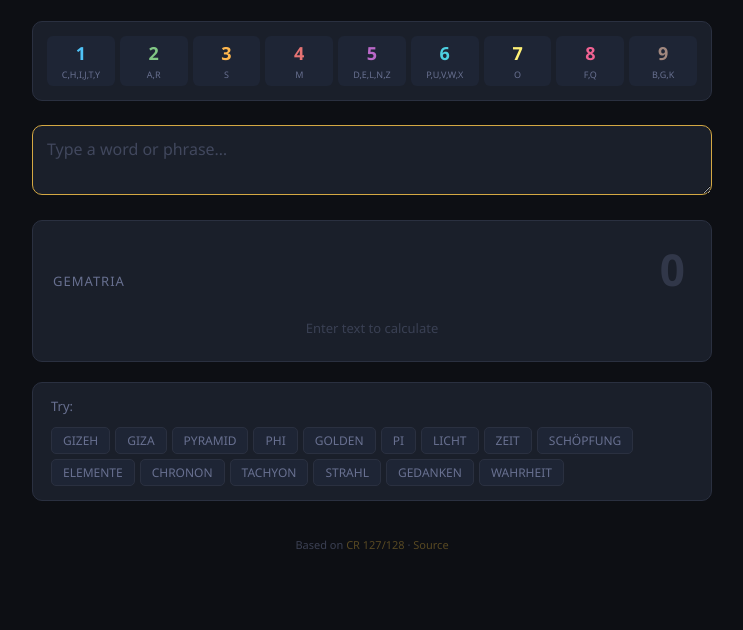
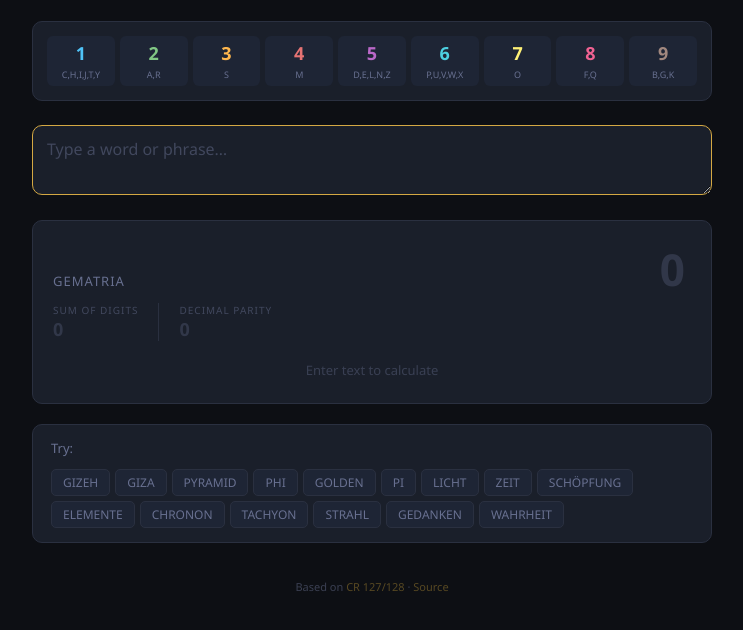
Before and after one commit to onyxgod777/ohg-gematria, a plain HTML site: page index.html in a window 1280 px wide. Shown: the part 128-758 px from the top of the page, without its empty margins (268-1011 px from the left). Drawn offline with Linux system fonts and the light colour scheme.

Commit message:
feat: add decimal parity (digital root) to CLI and web UI
- CLI now shows Sum of Digits and Decimal Parity for every result
- Web UI shows both values below the main total
- Exported decimalParity() and sumDigits() in the JS API
- Both tools reduce iteratively until single digit (137→11→2)

```diff
--- a/index.html
+++ b/index.html
@@ -92,12 +92,23 @@
     display: flex;
     justify-content: space-between;
     align-items: baseline;
-    margin-bottom: 14px;
+    margin-bottom: 4px;
   }
   .result-top .label { font-size: 13px; color: var(--text-dim); text-transform: uppercase; letter-spacing: 1px; }
   .result-top .number { font-size: 44px; font-weight: 700; color: var(--gold); font-variant-numeric: tabular-nums; }
   .result-top .number.zero { color: var(--text-dim); opacity: .3; }
   .result-top .sub { font-size: 14px; color: var(--text-dim); margin-left: 6px; }
+
+  .result-mid {
+    display: flex;
+    gap: 20px;
+    margin-bottom: 14px;
+  }
+  .result-mid .item { }
+  .result-mid .item .ilabel { font-size: 10px; color: var(--text-dim); text-transform: uppercase; letter-spacing: 1px; opacity: .5; }
+  .result-mid .item .ivalue { font-size: 18px; font-weight: 700; color: var(--gold-dim); font-variant-numeric: tabular-nums; }
+  .result-mid .item .ivalue.zero { color: var(--text-dim); opacity: .3; }
+  .result-mid .sep { width: 1px; background: var(--border); }
 
   .breakdown {
     display: flex;
@@ -169,6 +180,7 @@
     .chart { gap: 3px; padding: 8px; }
     .cell .val { font-size: 15px; }
     .result-top .number { font-size: 34px; }
+    .result-mid .item .ivalue { font-size: 15px; }
   }
 </style>
 </head>
@@ -193,6 +205,17 @@
         <span class="number zero" id="total">0</span>
         <span class="sub" id="count"></span>
       </span>
+    </div>
+    <div class="result-mid">
+      <div class="item">
+        <div class="ilabel">Sum of Digits</div>
+        <div class="ivalue zero" id="sumdigits">0</div>
+      </div>
+      <div class="sep"></div>
+      <div class="item">
+        <div class="ilabel">Decimal Parity</div>
+        <div class="ivalue zero" id="parity">0</div>
+      </div>
     </div>
     <div class="breakdown" id="breakdown">
       <span class="empty">Enter text to calculate</span>
@@ -241,6 +264,21 @@ const GROUPS = {
 const COLORS = ['c1','c2','c3','c4','c5','c6','c7','c8','c9'];
 const TILE = {1:'v1',2:'v2',3:'v3',4:'v4',5:'v5',6:'v6',7:'v7',8:'v8',9:'v9'};
 
+function decimalParity(n) {
+  while (n >= 10) {
+    let s = 0;
+    while (n > 0) { s += n % 10; n = Math.floor(n / 10); }
+    n = s;
+  }
+  return n;
+}
+
+function sumDigits(n) {
+  let s = 0;
+  while (n > 0) { s += n % 10; n = Math.floor(n / 10); }
+  return s;
+}
+
 function calc(text) {
   const letters = [];
   let total = 0;
@@ -269,6 +307,8 @@ for (let v = 1; v <= 9; v++) {
 const IN = document.getElementById('input');
 const TOTAL = document.getElementById('total');
 const CNT = document.getElementById('count');
+const SUMD = document.getElementById('sumdigits');
+const PAR = document.getElementById('parity');
 const BD = document.getElementById('breakdown');
 
 function render() {
@@ -276,6 +316,14 @@ function render() {
   TOTAL.textContent = total;
   TOTAL.className = total > 0 ? 'number' : 'number zero';
   CNT.textContent = counted > 0 ? `(${counted} letters)` : '';
+
+  const sd = total > 0 ? sumDigits(total) : 0;
+  const dp = total > 0 ? decimalParity(total) : 0;
+  SUMD.textContent = sd;
+  SUMD.className = sd > 0 ? 'ivalue' : 'ivalue zero';
+  PAR.textContent = dp;
+  PAR.className = dp > 0 ? 'ivalue' : 'ivalue zero';
+
   BD.innerHTML = '';
   if (letters.length === 0) { BD.innerHTML = '<span class="empty">Enter text to calculate</span>'; return; }
   for (const l of letters) {
```
Also changed, not shown: gematria.js (+24 -1 lines), 1 other file.
